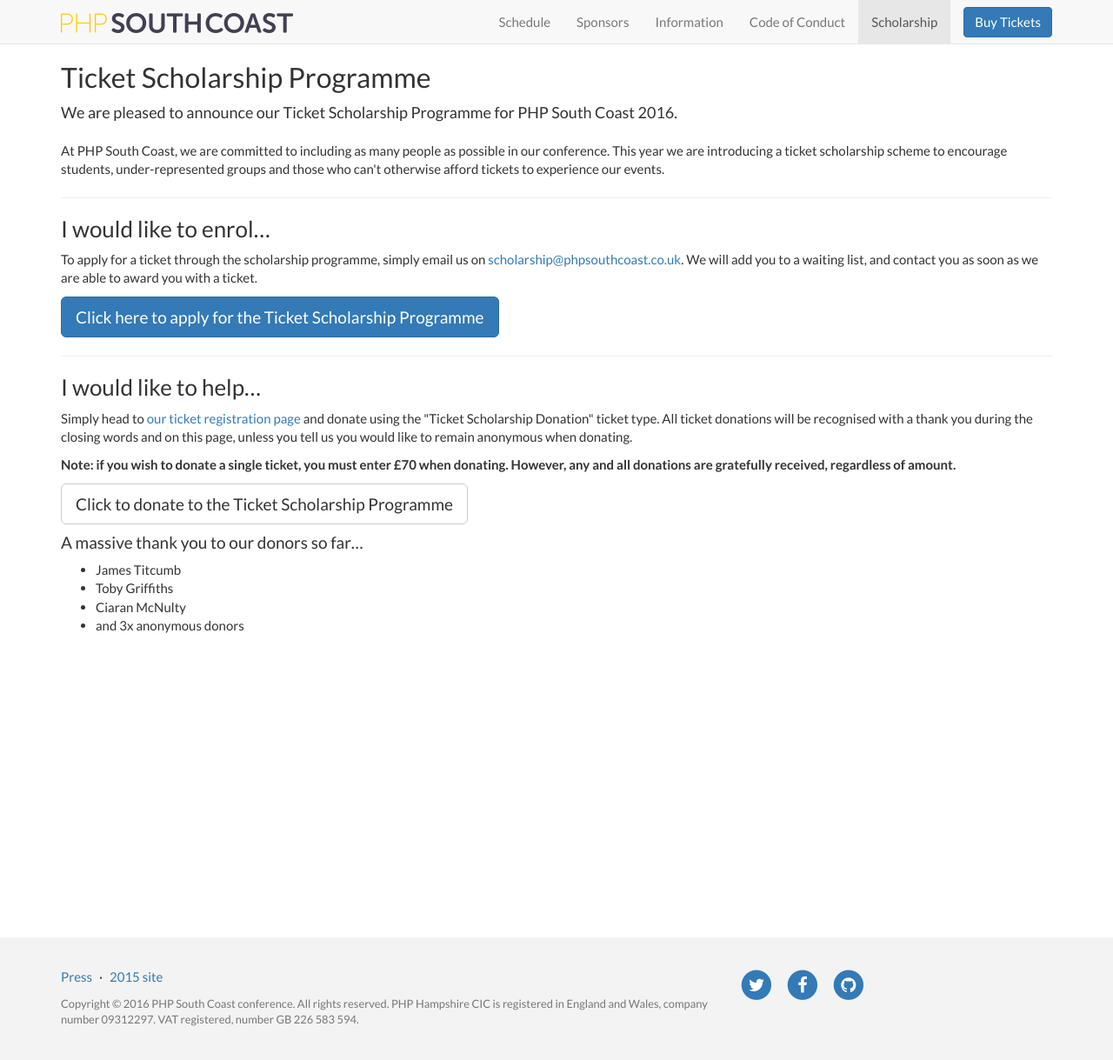
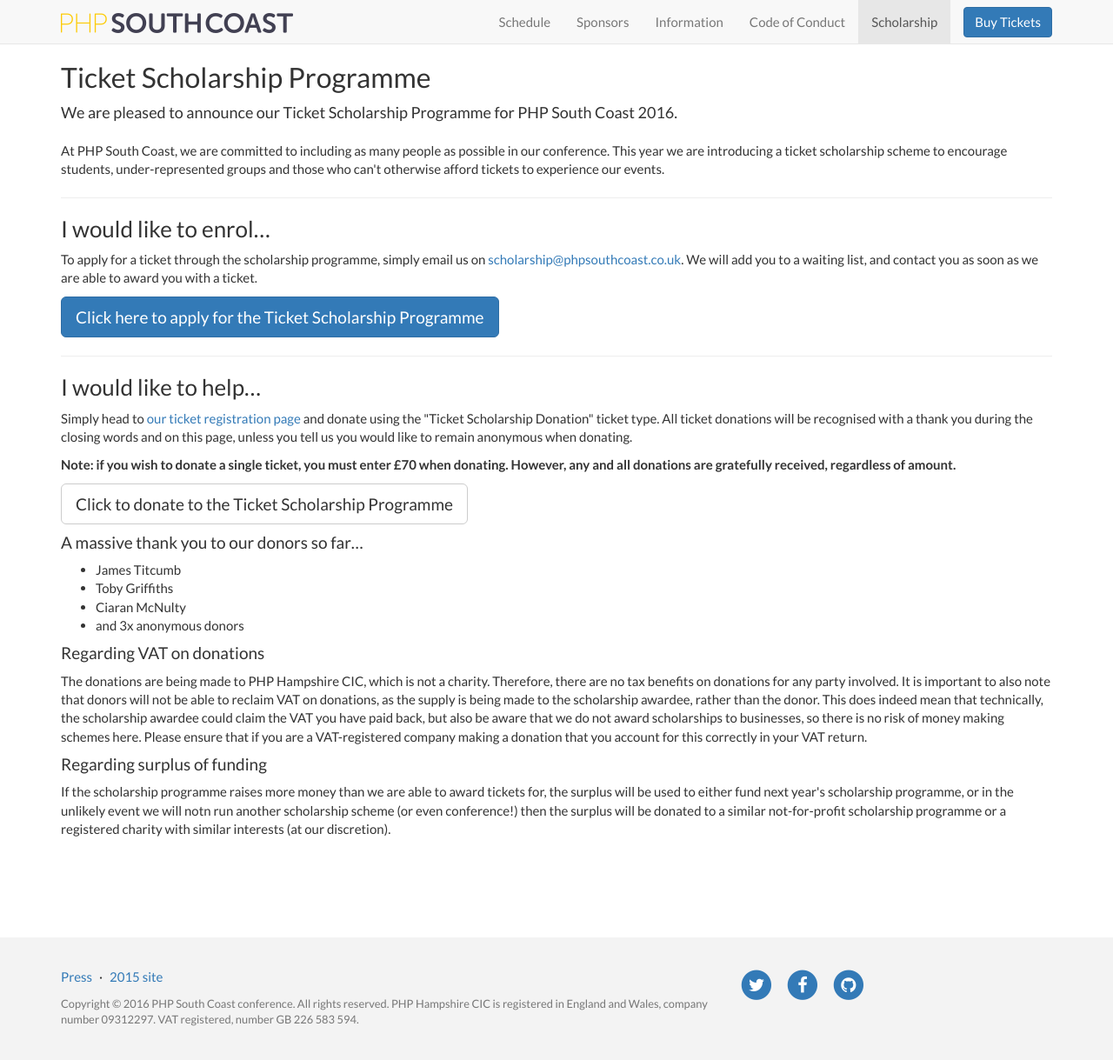
Before and after one commit to phphants/php-south-coast-2016, a Jekyll site: the page built from scholarship.html, in a window 1280 px wide and 1227 px high. Shown: the top 1219 px of the window at 87% size. Built offline with Jekyll 4.4.1, drawn with Linux system fonts in a browser that asks for light colours.

Commit message:
Update scholarship.html

```diff
--- a/scholarship.html
+++ b/scholarship.html
@@ -60,5 +60,24 @@
             <li>Ciaran McNulty</li>
             <li>and 3x anonymous donors</li>
         </ul>
+
+        <h4>Regarding VAT on donations</h4>
+        <p>
+            The donations are being made to PHP Hampshire CIC, which is not a charity. Therefore, there are no tax
+            benefits on donations for any party involved. It is important to also note that donors will not be able
+            to reclaim VAT on donations, as the supply is being made to the scholarship awardee, rather than the
+            donor. This does indeed mean that technically, the scholarship awardee could claim the VAT you have
+            paid back, but also be aware that we do not award scholarships to businesses, so there is no risk of
+            money making schemes here. Please ensure that if you are a VAT-registered company making a donation
+            that you account for this correctly in your VAT return.
+        </p>
+
+        <h4>Regarding surplus of funding</h4>
+        <p>
+            If the scholarship programme raises more money than we are able to award tickets for, the surplus will
+            be used to either fund next year's scholarship programme, or in the unlikely event we will notn run
+            another scholarship scheme (or even conference!) then the surplus will be donated to a similar
+            not-for-profit scholarship programme or a registered charity with similar interests (at our discretion).
+        </p>
     </div>
 </div>
```
